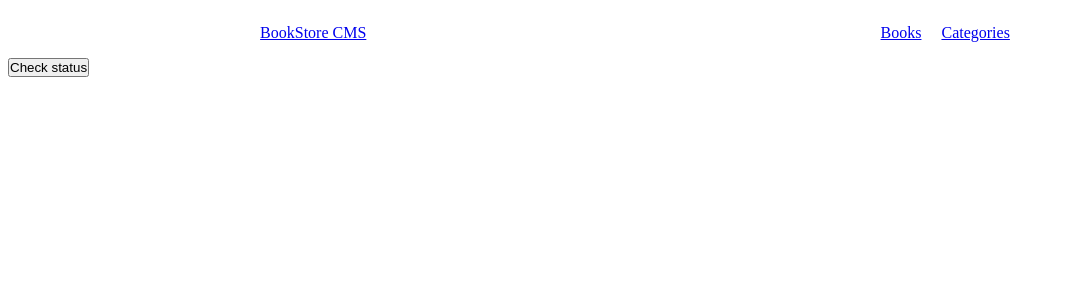
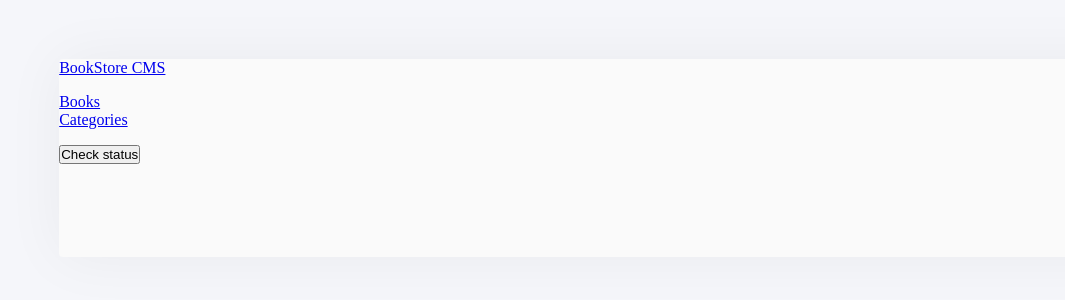
Before and after one commit to worashf/book-store, a React (Create React App) app: page /categories in a window 1280 px wide. Shown: the top 300 px of the page, without its empty margins (0-1065 px from the left). Built offline with nearby package versions, Linux system fonts and the light colour scheme.

Commit message:
add app styling

```diff
--- a/src/App.css
+++ b/src/App.css
@@ -1,3 +1,4 @@
+@import url(https://fonts.googleapis.com/css2?family=Montserrat:wght@100;300;400;600;700&family=Roboto+Slab:wght@300;400;500;700&display=swap);
 
 * {
   padding: 0;
@@ -8,24 +9,21 @@ ul {
   list-style: none;
 }
 
-.nav-bar {
-  display: flex;
-  justify-content: space-around;
-  align-items: center;
+body {
+  padding: 4%;
+  background-color: #f5f6fa;
 }
 
-.nav {
-  display: flex;
+#root {
+  margin: 0;
+  padding: 0 0 8%;
+  border-radius: 4px;
+  box-shadow: 0 0 60px 0 rgba(0, 0, 0, 0.05);
+  background-color: #fafafa;
 }
 
-.nav-item {
-  margin: 0 10px;
+.book-divider {
+  height: 0.125rem;
+  margin: 2.5rem 0.063rem 0 0;
+  border: solid 1px #e8e8e8;
 }
-
-.book-info {
-  margin: 0 10%;
-}
-
-.book-form {
-  margin: 0 10%;
-}
```
